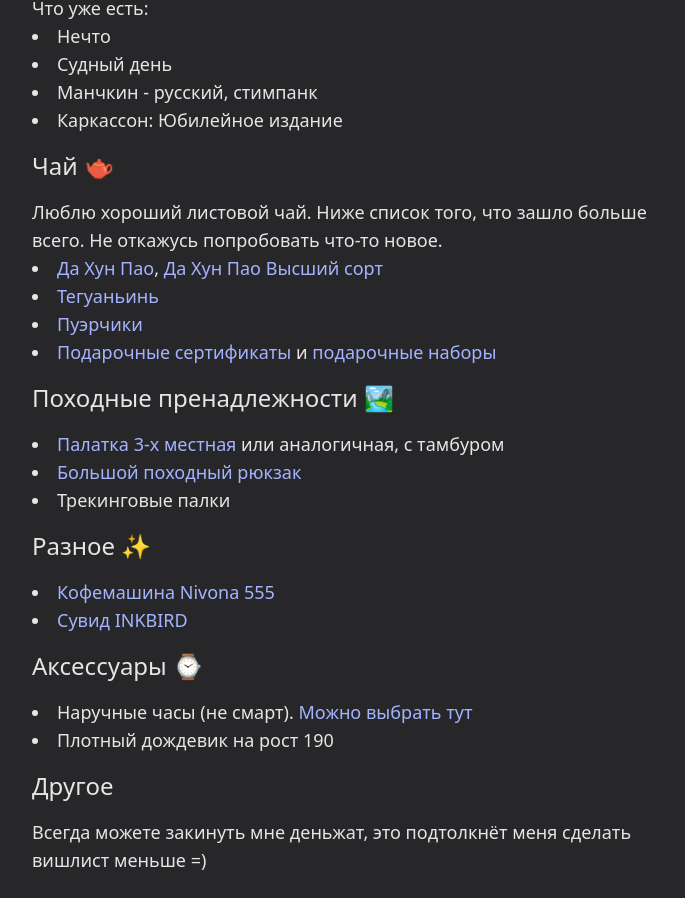
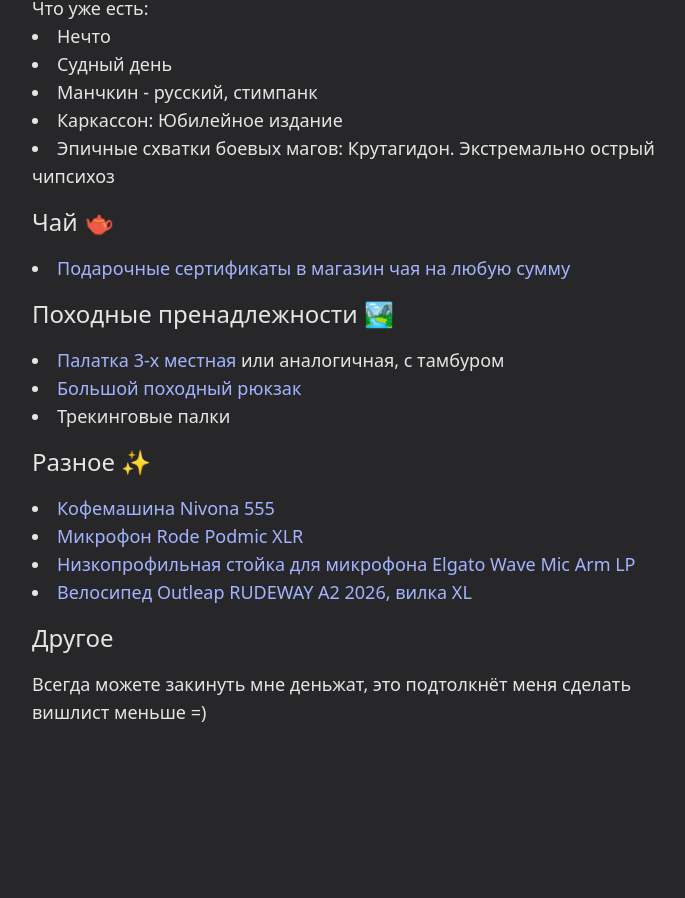
Before and after one commit to seri0zha/seri0zha.github.io, an Astro site: page /wishlist in a window 1280 px wide. Shown: the part 294-1192 px from the top of the page, without its empty margins (296-981 px from the left). After the commit the page ends 1044 px from the top, so only its background shows below. Built offline with nearby package versions, Linux system fonts and the light colour scheme; Astro itself is replaced by a stand-in of ours.

Commit message:
feat: update wishlist 04.07

```diff
--- a/src/content/wishlist.md
+++ b/src/content/wishlist.md
@@ -1,6 +1,6 @@
 ---
 title: seri0zha - Wishlist
-updated: "23.12.2025"
+updated: "04.07.2026"
 ---
 ## Настольные игры 🎲
 Хочу постепенно пополнять коллекцию настолок. Пока что у меня очень скудный набор. Особых предпочтений нет.
@@ -14,14 +14,10 @@ updated: "23.12.2025"
 - Судный день
 - Манчкин - русский, стимпанк
 - Каркассон: Юбилейное издание
+- Эпичные схватки боевых магов: Крутагидон. Экстремально острый чипсихоз
 
 ## Чай 🫖
-Люблю хороший листовой чай. Ниже список того, что зашло больше всего. Не откажусь попробовать что-то новое.
-- [Да Хун Пао](https://artoftea.ru/oolong/dahongpao-1-sort), [Да Хун Пао Высший сорт](https://artoftea.ru/oolong/dahongpao-high-baking)
-&nbsp;
-- [Тегуаньинь](https://artoftea.ru/oolong/svetlye/teguanin-vysshiy-sort)
-- [Пуэрчики](https://artoftea.ru/puer)
-- [Подарочные сертификаты](https://artoftea.ru/podarochnyye-sertifikaty) и [подарочные наборы](https://artoftea.ru/chaynyye-nabory)
+- [Подарочные сертификаты в магазин чая на любую сумму](https://artoftea.ru/podarochnyye-sertifikaty)
 
 ## Походные пренадлежности 🏞️
 - [Палатка 3-х местная](https://ozon.ru/t/QoEln2k) или аналогичная, с тамбуром
@@ -31,12 +27,9 @@ updated: "23.12.2025"
 ## Разное ✨
 
 - [Кофемашина Nivona 555](https://www.dns-shop.ru/product/1a74ccf5b5d0ed20/kofemasina-avtomaticeskaa-nivona-caferomatica-nicr-555-seryj/)
-- [Сувид INKBIRD](https://ozon.ru/t/7iy452g)
-
-## Аксессуары ⌚
-
-- Наручные часы (не смарт). [Можно выбрать тут](https://www.alltime.ru/watch/filter/brand:casio/collection:edifice/)
-- Плотный дождевик на рост 190
+- [Микрофон Rode Podmic XLR](https://ru.microless.com/product/rode-podmic-dynamic-podcasting-microphone-broadcast-quality-cardioid-mic-with-internal-pop-filter-swing-mount-black/)
+- [Низкопрофильная стойка для микрофона Elgato Wave Mic Arm LP](https://ru.microless.com/product/elgato-wave-low-profile-mic-arm-fully-adjustable-360-degree-rotation-compatible-with-1-4-3-8-and-5-8-inch-mic-mounts-for-recording-streaming-broadcasting-gaming-white-10aan9911/)
+- [Велосипед Outleap RUDEWAY A2 2026, вилка XL](https://trial-sport.ru/goods/3191623.html)
 
 ## Другое
 Всегда можете закинуть мне деньжат, это подтолкнёт меня сделать вишлист меньше =)
```
